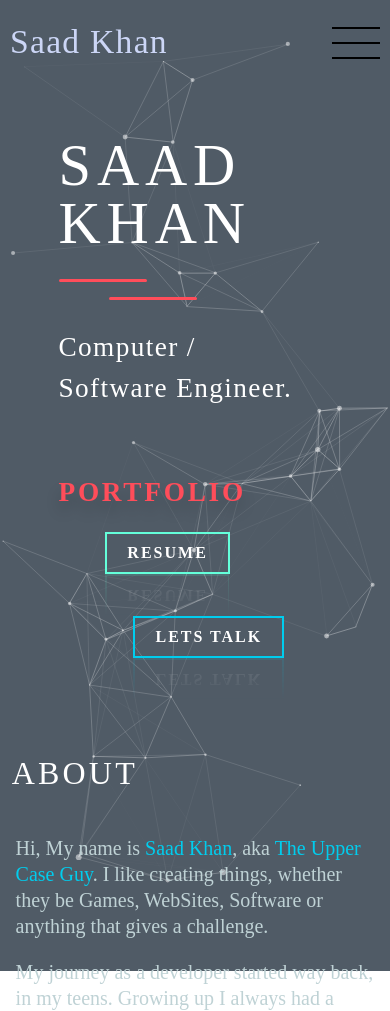
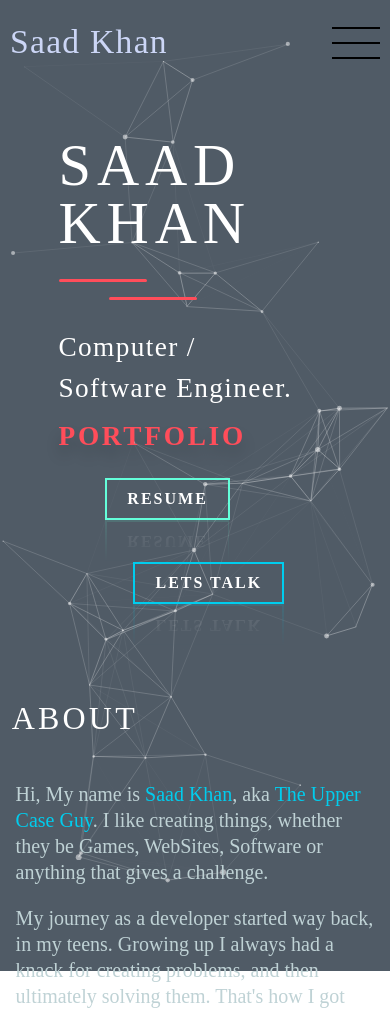
Before and after one commit to theuppercaseguy/Portfolio, a Django app: template pp/templates/pp/index.html in a window 390 px wide. Shown: the top 1011 px of the page. Run offline with Django 4.2, Linux system fonts and the light colour scheme; the template is opened without the code that fills it, so the values that code supplies are empty; some libraries are stand-ins or nearby versions.

Commit message:
responsiveness imorived

```diff
--- a/PORTFOLIO/settings.py
+++ b/PORTFOLIO/settings.py
@@ -24,8 +24,8 @@ BASE_DIR = Path(__file__).resolve().parent.parent
 SECRET_KEY = 'django-insecure-3vvuy1+!m9_2ym8*#(2n9hv&2o-ik$pk9!qbvrvd(*cz@w*jx%'
 
 # SECURITY WARNING: don't run with debug turned on in production!
-# DEBUG = False
-DEBUG = True
+DEBUG = False
+# DEBUG = True
 
 ALLOWED_HOSTS = ['*',]
 
--- a/pp/static/pp/css/index.css
+++ b/pp/static/pp/css/index.css
@@ -345,7 +345,7 @@ a{
     height: calc(100vh - 100px);
     display: flex;
     /* width: 100%; */
-    /* justify-content: center; */
+    justify-content: center;
 }
 .title{
     color: #fff;
@@ -1114,6 +1114,7 @@ label{
     }
     .title-below-para{
         font-size: 7vw;
+        margin-bottom: 0px;
     }
     .hero-right-side{
         padding: 0 0 0 0;
@@ -1121,6 +1122,7 @@ label{
     .portfolio{
         top: 5%;
         font-size: 7vw;
+        margin-top: 0px;
     }
     .resume-button{
         top: 0em;
```
